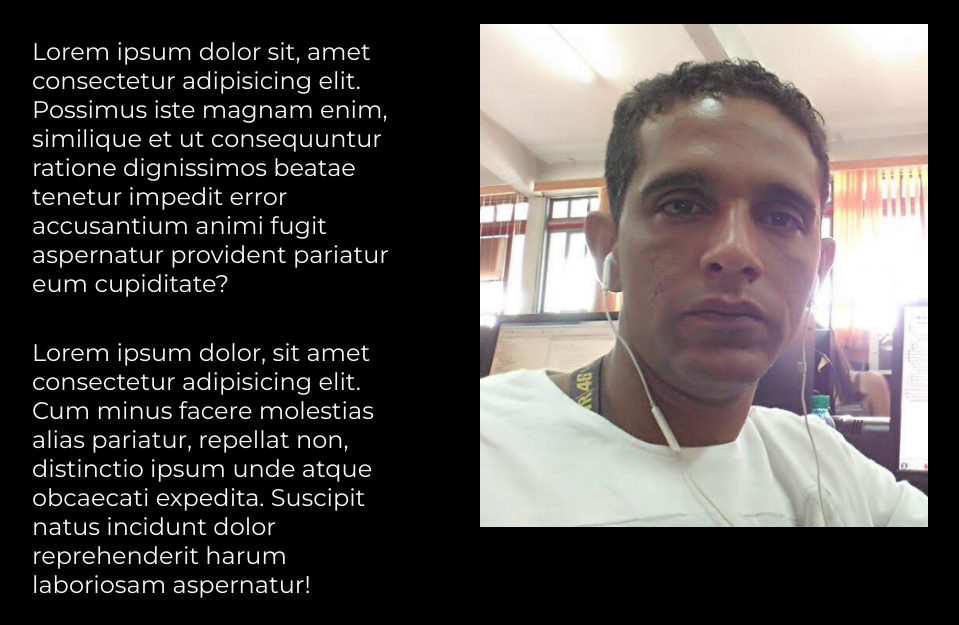
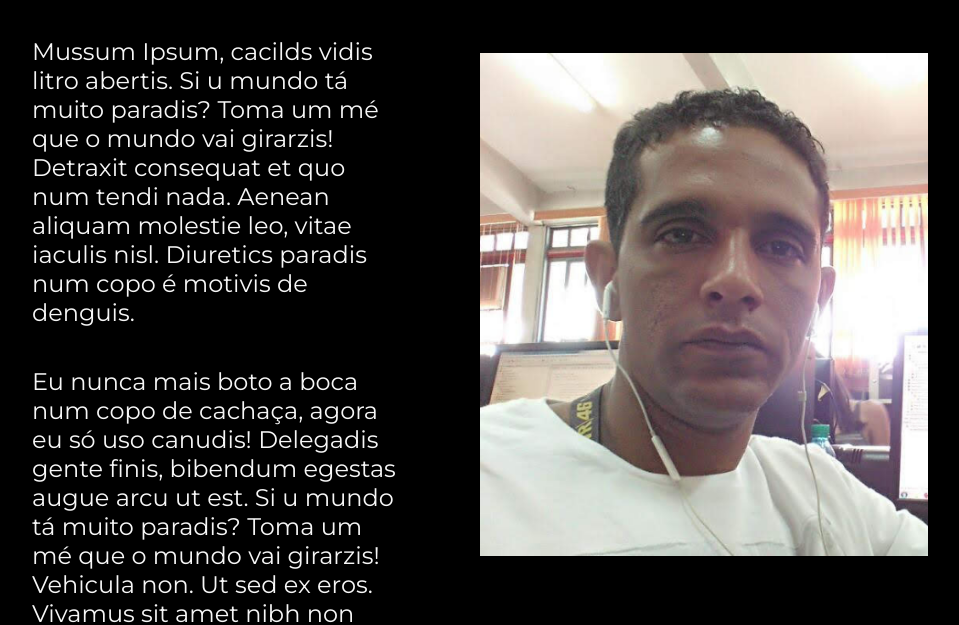
Before and after one commit to jeancarpc/portifolio, a plain HTML site: page portifolio-html/about.html in a window 1280 px wide. Shown: the part 175-800 px from the top of the page, without its empty margins (160-1119 px from the left). Drawn offline with nearby package versions, Linux system fonts and the light colour scheme.

Commit message:
mussum-ipsum

```diff
--- a/portifolio-html/about.html
+++ b/portifolio-html/about.html
@@ -17,16 +17,17 @@
       <section class="apresentacao_conteudo">
         <h1 class="apresentacao_conteudo_titulo">Sobre mim</h1>
         <p class="apresentacao_conteudo_texto">
-          Lorem ipsum dolor sit, amet consectetur adipisicing elit. Possimus
-          iste magnam enim, similique et ut consequuntur ratione dignissimos
-          beatae tenetur impedit error accusantium animi fugit aspernatur
-          provident pariatur eum cupiditate?
+          Mussum Ipsum, cacilds vidis litro abertis. Si u mundo tá muito
+          paradis? Toma um mé que o mundo vai girarzis! Detraxit consequat et
+          quo num tendi nada. Aenean aliquam molestie leo, vitae iaculis nisl.
+          Diuretics paradis num copo é motivis de denguis.
         </p>
         <p class="apresentacao_conteudo_texto">
-          Lorem ipsum dolor, sit amet consectetur adipisicing elit. Cum minus
-          facere molestias alias pariatur, repellat non, distinctio ipsum unde
-          atque obcaecati expedita. Suscipit natus incidunt dolor reprehenderit
-          harum laboriosam aspernatur!
+          Eu nunca mais boto a boca num copo de cachaça, agora eu só uso
+          canudis! Delegadis gente finis, bibendum egestas augue arcu ut est. Si
+          u mundo tá muito paradis? Toma um mé que o mundo vai girarzis!
+          Vehicula non. Ut sed ex eros. Vivamus sit amet nibh non tellus
+          tristique interdum.
         </p>
       </section>
       <img
--- a/portifolio-html/jogo-do-numero-secreto-main/app.js
+++ b/portifolio-html/jogo-do-numero-secreto-main/app.js
@@ -11,7 +11,7 @@ function exibirTextoNaTela(tag, texto) {
 
 function exibirMensagemInicial() {
   exibirTextoNaTela('h1', 'Jogo do número secreto')
-  exibirTextoNaTela('p', 'Escolha um número entre 1 e 10')
+  exibirTextoNaTela('p', 'Escolha um número entre 1 e 100')
 }
 
 exibirMensagemInicial()
```
